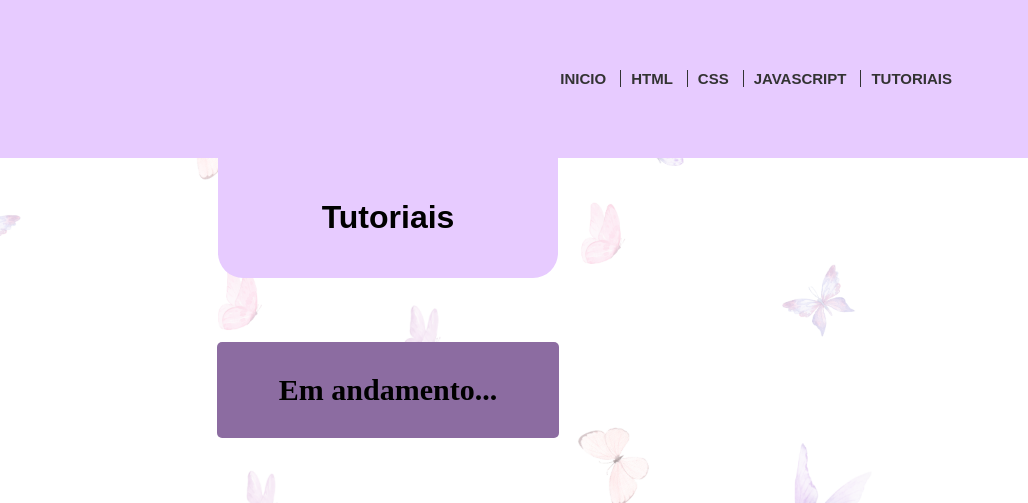
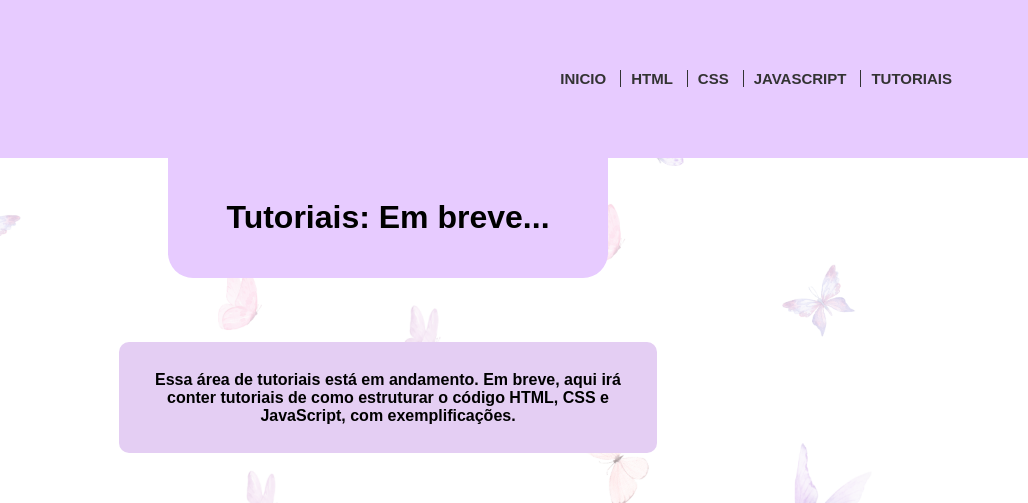
Before and after one commit to MariaTessari/glossario-tecnico, a plain HTML site: page tutorial.html in a window 1280 px wide. Shown: the top 503 px of the page, 252-1280 px from the left. Drawn offline with Linux system fonts and the light colour scheme.

Commit message:
subindo o projeto

```diff
--- a/tags.css
+++ b/tags.css
@@ -57,6 +57,34 @@ body {
 .menu ul li a:hover {
     color: #8c6ca1;
 
+}
+
+.hd {
+   background-color:  #e7cbff;
+    font-family: sans-serif;
+    color: rgb(0, 0, 0);
+    border-top-left-radius: 0px;
+    border-top-right-radius: 0px;
+    border-bottom-left-radius: 25px;
+    border-bottom-right-radius: 25px;
+    max-width: 300px;
+    max-height: 500px;
+    margin: 0 auto;
+    padding: 20px;
+}
+
+.tutorial{
+    background-color:  #e7cbff;
+    font-family: sans-serif;
+    color: rgb(0, 0, 0);
+    border-top-left-radius: 0px;
+    border-top-right-radius: 0px;
+    border-bottom-left-radius: 25px;
+    border-bottom-right-radius: 25px;
+    max-width: 400px;
+    max-height: 500px;
+    margin: 0 auto;
+    padding: 20px;
 }
 
 .java {
@@ -137,30 +165,20 @@ h1 {
     border-radius: 5px;
 }
 
-.hd {
-   background-color:  #e7cbff;
-    font-family: sans-serif;
-    color: rgb(0, 0, 0);
-    border-top-left-radius: 0px;
-    border-top-right-radius: 0px;
-    border-bottom-left-radius: 25px;
-    border-bottom-right-radius: 25px;
-    max-width: 300px;
-    max-height: 500px;
-    margin: 0 auto;
-    padding: 20px;
-}
+
 
 .tuto{
+    font-family: sans-serif;
+    background-color: #e4cef3;
     text-align: center;
-    font-size: 30px;
-    background-color: #8c6ca1;
-    width: 340px;
-    height: auto;
+    align-items: center;
+    width: 40%;
+    height: fit-content;
     margin: auto;
     margin-top: 5%;
-    padding: 1px;
-    border-radius: 5px ;
+    margin-bottom: 3%;
+    padding: 1%;
+    border-radius: 10px;
 }
 
 footer{
--- a/tutorial.html
+++ b/tutorial.html
@@ -27,12 +27,12 @@
     </header>
 
 
-    <header class="hd">
-        <h1>Tutoriais</h1>
+    <header class="tutorial">
+        <h1>Tutoriais: Em breve...</h1>
     </header>
 
         <div class="tuto">
-            <p><strong>Em andamento...</strong></p>
+            <p><strong>Essa área de tutoriais está em andamento. Em breve, aqui irá conter tutoriais de como estruturar o código HTML, CSS e JavaScript, com exemplificações.</strong></p>
         </div>
 
         <footer>&copy; Site desenvolvido por Maria Eduarda Tessari, com fins educativos. Todos os direitos reservados.</footer>
```
Also changed, not shown: HTML.html (+1 -0 lines).
